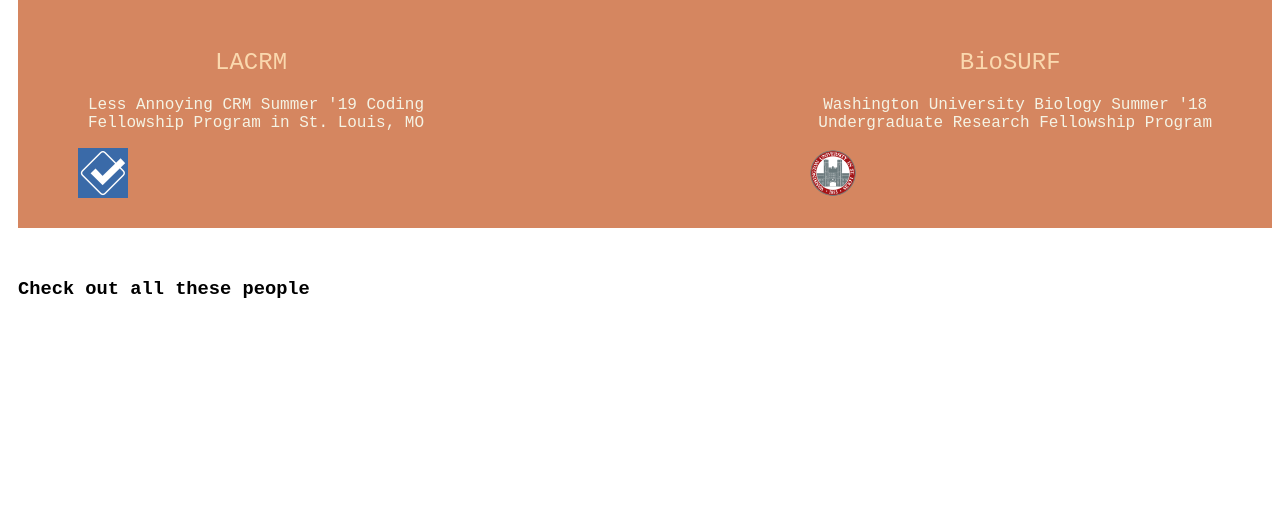
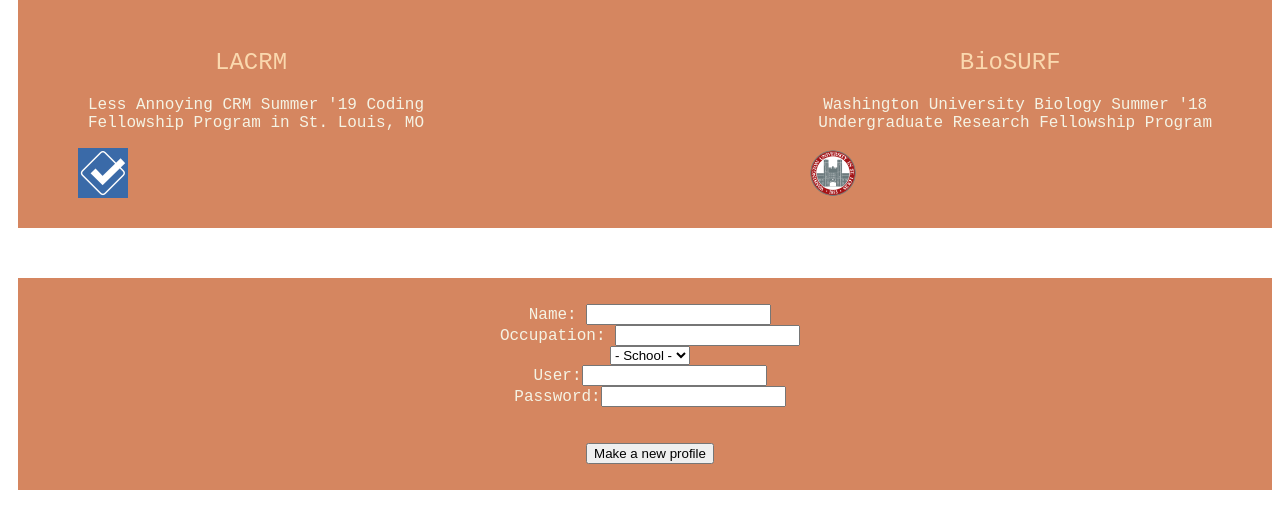
Before and after one commit to ejeliazkova/codeFellow19_Eva, a PHP site: page /projects.php in a window 1280 px wide. Shown: the part 156-685 px from the top of the page. Run offline with PHP 8.4, Linux system fonts and the light colour scheme; data that the repository does not hold is empty.

Commit message:
commit update

```diff
--- a/include/people.php
+++ b/include/people.php
@@ -21,4 +21,19 @@ function getAllProfiles(){
     return $result;
 }
 
+//insert a new profile
+function insertProfile($name, $occupation, $school, $username, $password){
+    dbQuery(
+        'INSERT INTO profiles(name, occupation, school, username, password)
+        VALUES(:name, :occupation, :school, :username, :password)',
+        [
+            'name' => $_REQUEST['name'],
+            'occupation' => $_REQUEST['occupation'],
+            'school' => $_REQUEST['school'],
+            'username' => $_REQUEST['username'],
+            'password' => $_REQUEST['password']
+        ]
+        );
+}
+
 ?>
--- a/projects.php
+++ b/projects.php
@@ -24,9 +24,20 @@
         </div>
     </div>
 
+    <div class= 'pageWrapper2'>
     <?php
 
-        $profiles = getAllProfiles();
+        if(isset($_REQUEST['newProfile'])){
+            insertProfile(
+                $_REQUEST['name'],
+                $_REQUEST['occupation'],
+                $_REQUEST['school'],
+                $_REQUEST['username'],
+                $_REQUEST['password']
+
+            );
+        }
+        /*$profiles = getAllProfiles();
         echo "
             <h3>Check out all these people</h3>
             ";
@@ -35,8 +46,30 @@
             echo "<a href='/viewPost.php?profileId=".$profile['profileId']."'>
                 ".$profile['name']."
             </a><br />";
-        }
+        }*/
     ?>
+
+    <form action='' method='post'>
+
+        <!--how do you reference the info later key=name and value is what user types in -->
+        <p class= 'Login'> Name: <input type='text' name='name' /><br/>
+        Occupation: <input type='text' name='occupation' /><br />
+        <select name='school'>
+                <option value='default'>- School -</option>
+                <option value='WashU'>WashU</option>
+                <option value='SLU'>SLU</option>
+                <option value='Webster'>Webster</option>
+                <option value='Mizzou'>Mizzou</option>
+        </select> <br/>
+        User:<input type='text' name='username' /><br />
+        Password:<input type='text' name='password' /><br />
+
+        <br/><br/>
+        <!-- submit button-->
+        <input type='submit' name='newProfile' value='Make a new profile' />
+</form>
+    </div>
+
 </body>
 
 </html>
--- a/stylin.css
+++ b/stylin.css
@@ -14,6 +14,10 @@ body{
 
     p{
         color: #F5F3E4; font-size: 100%; margin-left: 10px; text-align: center;
+    }
+    .login p{
+        color: #6e8898;
+        text-align: left;
     }
     .travelParent p{
         color: white; position: relative; margin-bottom: 1px;
@@ -40,12 +44,6 @@ body{
         background-color: #F1C389;; word-spacing: 80px; text-align: center;
     }
 
-    .pageWrapper1 .child_1:hover, .child_2:hover, .child_3:hover{
-        font-size: 150%;
-    }
-    .pageWrapper3 a:hover{
-        color: black; font-size: 150%;
-    }
     .dropMenu{
         display: none;
     }
```
